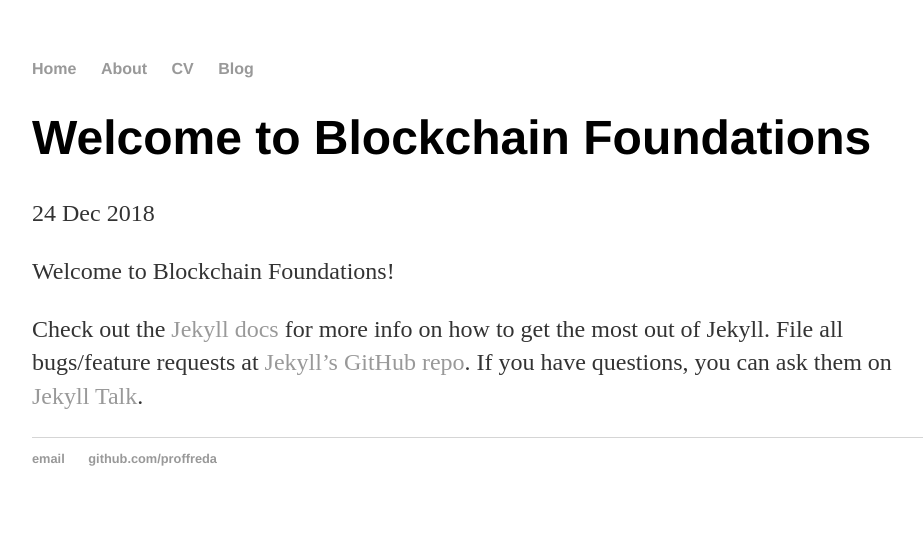
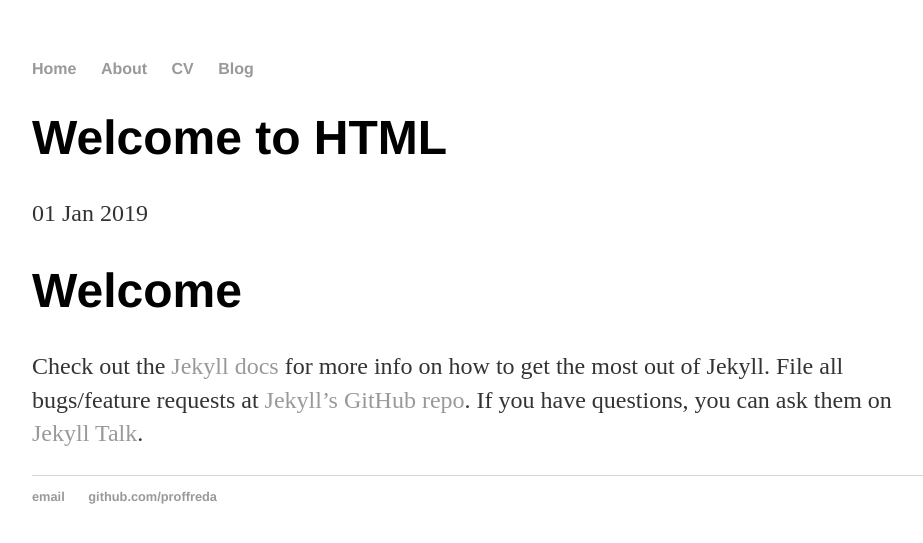
Before and after one commit to proffreda/proffreda.github.io, a Jekyll site: the page built from _posts/2019-01-09-welcome.md, in a window 1280 px wide. Shown: the top 543 px of the page, without its empty margins (160-1083 px from the left). Built offline with Jekyll 4.4.1, drawn with Linux system fonts in a browser that asks for light colours.

Commit message:
Update 2019-01-09-welcome.md

```diff
--- a/_posts/2019-01-09-welcome.md
+++ b/_posts/2019-01-09-welcome.md
@@ -1,11 +1,10 @@
 ---
 layout: post
-title:  "Welcome to Blockchain Foundations "
-date:   2018-12-24 15:10:22 -0500
+title:  "Welcome to HTML "
+date:   2019-01-01 15:10:22 -0500
 categories: jekyll update
 ---
-
-Welcome to Blockchain Foundations!
+# Welcome
 
 Check out the [Jekyll docs][jekyll-docs] for more info on how to get the most out of Jekyll. File all bugs/feature requests at [Jekyll’s GitHub repo][jekyll-gh]. If you have questions, you can ask them on [Jekyll Talk][jekyll-talk].
 
```
